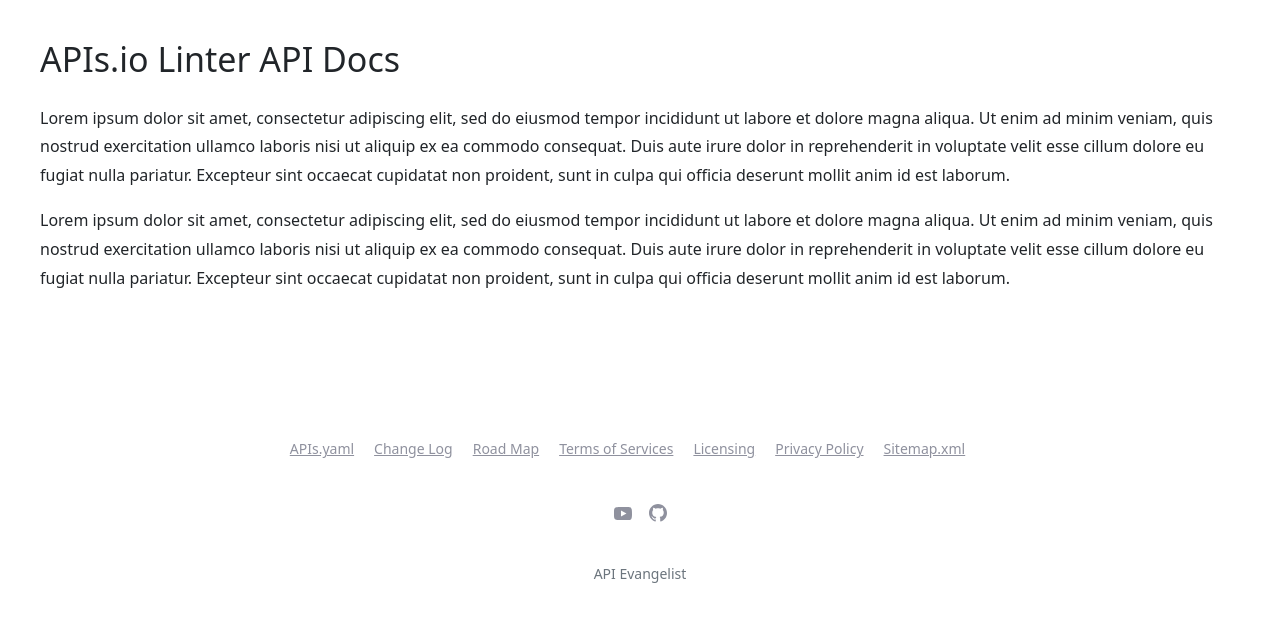
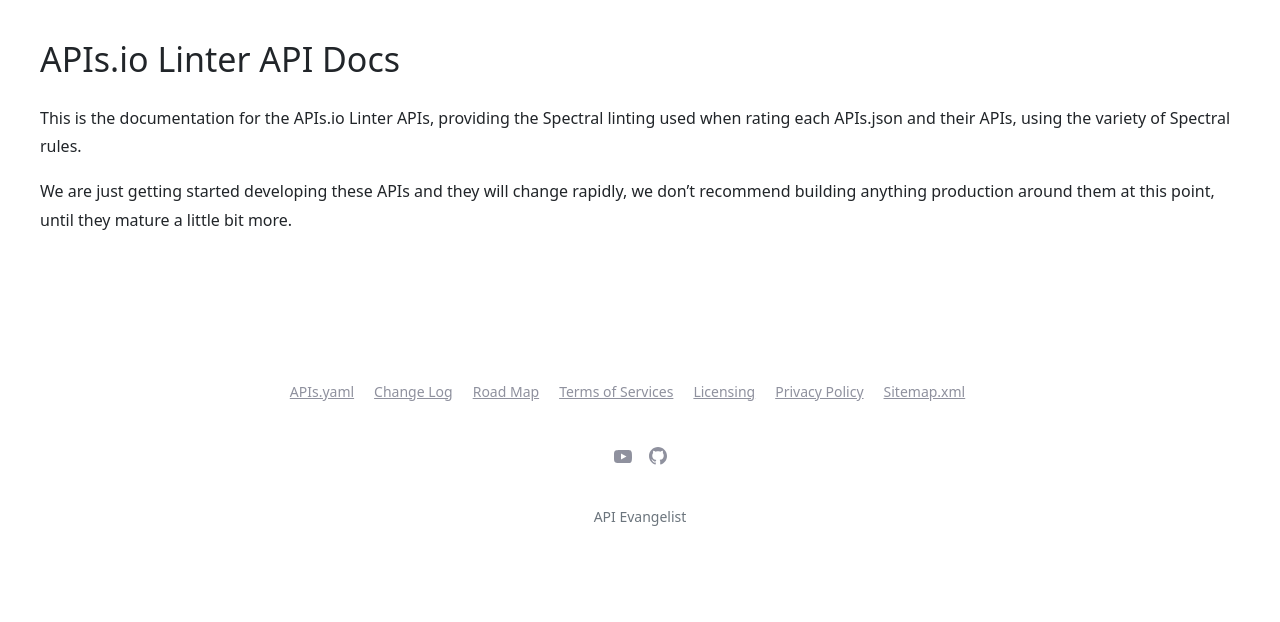
Before and after one commit to api-search/linter-api, a Jekyll site: the page built from index.md, in a window 1280 px wide, cut to the strip 184-806 px from the top of the page. Built offline with Jekyll 4.4.1, drawn with Linux system fonts in a browser that asks for light colours; a script that is not in the unit is left out.

Commit message:
update linter

```diff
--- a/_includes/navbar.html
+++ b/_includes/navbar.html
@@ -3,7 +3,7 @@
         <div class="uk-container">
             <div data-uk-navbar>
                 <div class="uk-navbar-left">
-                    <a class="uk-navbar-item uk-logo uk-visible@m" href="{{ "/" | relative_url }}">{% if site.logo %}<img src="{{ site.logo }}" alt="{{ site.title | escape }}" width="300">{% else %}{{ site.title | escape }}{% endif %}</a>
+                    <a class="uk-navbar-item uk-logo uk-visible@m" href="{{ "/" | relative_url }}">{% if site.logo %}<img src="{{ site.logo }}" alt="{{ site.title | escape }}" style="width: 175px;margin-right: 20px; margin-left: 150px;">{% else %}{{ site.title | escape }}{% endif %}</a>
                     {% if site.data.translation[site.lang].mobile_nav_docs %}
                         <a class="uk-navbar-toggle uk-hidden@m" href="#offcanvas-docs" data-uk-toggle><span data-uk-navbar-toggle-icon></span> <span class="uk-margin-small-left">{{ site.data.translation[site.lang].mobile_nav_docs }}</span></a>
                     {% else %}
--- a/_layouts/post.html
+++ b/_layouts/post.html
@@ -12,7 +12,7 @@ layout: default
                 {% include post-meta.html %}
             </div>
 
-            <div class="article-content link-primary">
+            <div class="article-content">
                 <center><img src="{{ page.image }}" width="90%" align="center" style="padding: 5px;"></center>
                 {{ content }}
                 {% if site.share.post %}
--- a/index.md
+++ b/index.md
@@ -2,7 +2,7 @@
 layout: page
 title: APIs.io Linter API Docs
 ---
-Lorem ipsum dolor sit amet, consectetur adipiscing elit, sed do eiusmod tempor incididunt ut labore et dolore magna aliqua. Ut enim ad minim veniam, quis nostrud exercitation ullamco laboris nisi ut aliquip ex ea commodo consequat. Duis aute irure dolor in reprehenderit in voluptate velit esse cillum dolore eu fugiat nulla pariatur. Excepteur sint occaecat cupidatat non proident, sunt in culpa qui officia deserunt mollit anim id est laborum.
+This is the documentation for the APIs.io Linter APIs, providing the Spectral linting used when rating each APIs.json and their APIs, using the variety of Spectral rules.
 
 <div id="swagger-ui"></div>
 <style>
@@ -14,4 +14,5 @@ Lorem ipsum dolor sit amet, consectetur adipiscing elit, sed do eiusmod tempor i
         margin: 0px;
     }
 </style>
-Lorem ipsum dolor sit amet, consectetur adipiscing elit, sed do eiusmod tempor incididunt ut labore et dolore magna aliqua. Ut enim ad minim veniam, quis nostrud exercitation ullamco laboris nisi ut aliquip ex ea commodo consequat. Duis aute irure dolor in reprehenderit in voluptate velit esse cillum dolore eu fugiat nulla pariatur. Excepteur sint occaecat cupidatat non proident, sunt in culpa qui officia deserunt mollit anim id est laborum.
+
+We are just getting started developing these APIs and they will change rapidly, we don't recommend building anything production around them at this point, until they mature a little bit more.
```
Also changed, not shown: _includes/authentication.html (added, +72 -0 lines), images/apis-io.jpg (added), images/diagram-1.jpg (added), images/diagram-2.jpg (added), 2 other files.
